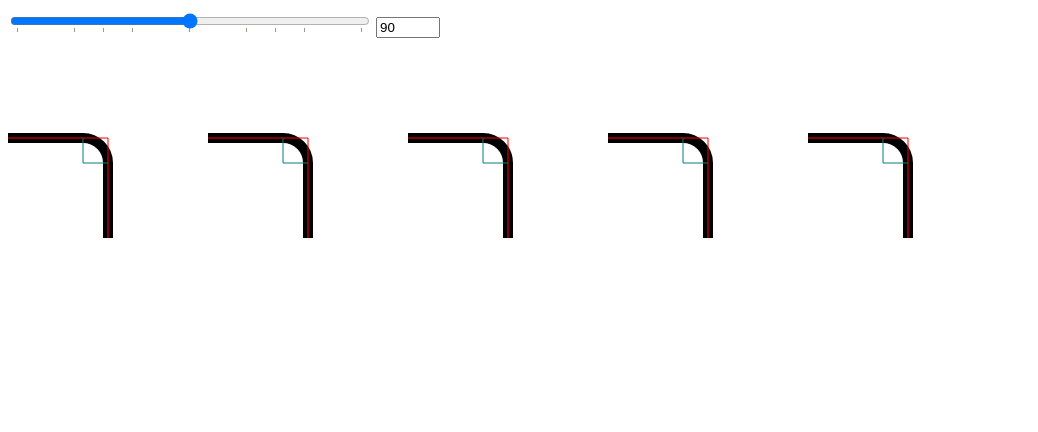
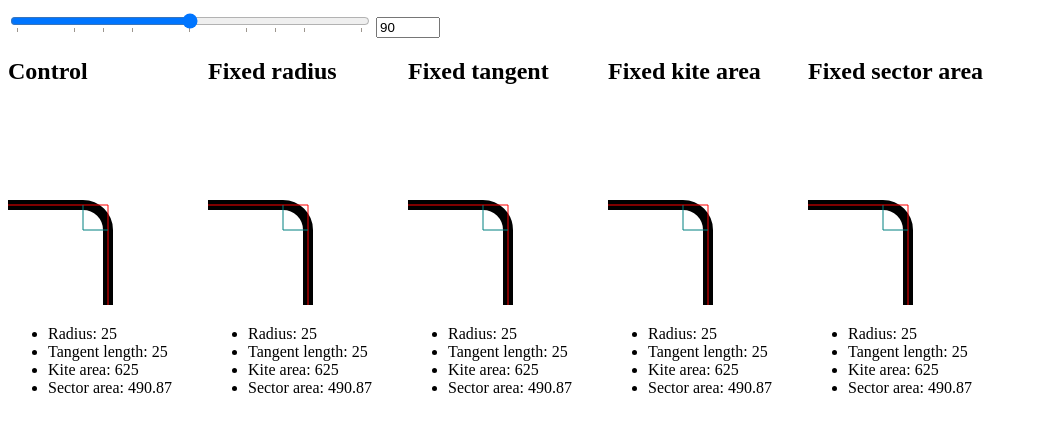
Before and after one commit to zyxw59/zyxw59.github.io, a plain HTML site: page curves/curves.html in a window 1280 px wide. Shown: the whole page, without its empty margins (0-1038 px from the left). Drawn offline with Linux system fonts and the light colour scheme.

Commit message:
add data about each curve

```diff
--- a/curves/curves.html
+++ b/curves/curves.html
@@ -6,7 +6,7 @@
 input[type="range"] {
   width: 360px;
 }
-svg {
+.tile {
   float: left;
 }
 path {
@@ -42,6 +42,24 @@ path.radii {
     </datalist>
     <div id="arcs">
     </div>
+    <template id="curve-tile-template">
+      <div class="tile">
+        <h2 class="tile-name"></h2>
+        <svg>
+          <path class="arc" />
+          <path class="guide" />
+          <path class="radii" />
+        </svg>
+        <form>
+          <ul>
+            <li><label>Radius: <output name="radius" for="angle-slider"></output></label></li>
+            <li><label>Tangent length: <output name="tangent" for="angle-slider"></output></label></li>
+            <li><label>Kite area: <output name="kite" for="angle-slider"></output></label></li>
+            <li><label>Sector area: <output name="sector" for="angle-slider"></output></label></li>
+          </ul>
+        </form>
+      </div>
+    </template>
     <script src="curves.js"></script>
   </body>
 </html>
--- a/curves/curves.js
+++ b/curves/curves.js
@@ -3,32 +3,52 @@
 const angleSlider = document.querySelector("#angle-slider");
 const angleText = document.querySelector("#angle-text");
 const arcDiv = document.querySelector("#arcs");
+const tileTemplate = document.querySelector("#curve-tile-template");
 
 const SVG_SIZE = 200;
-const createArc = () => {
-  const SVG_NS = "http://www.w3.org/2000/svg";
-  const svg = document.createElementNS(SVG_NS, "svg");
+const createArc = (name) => {
+  // const SVG_NS = "http://www.w3.org/2000/svg";
+  // const tile = document.createElement("div");
+  // tile.setAttribute("class", "tile");
+  // const svg = document.createElementNS(SVG_NS, "svg");
+  // svg.setAttribute("width", SVG_SIZE);
+  // svg.setAttribute("height", SVG_SIZE);
+  // const arc = document.createElementNS(SVG_NS, "path");
+  // arc.setAttribute("class", "arc");
+  // const guide = document.createElementNS(SVG_NS, "path");
+  // guide.setAttribute("class", "guide");
+  // const radii = document.createElementNS(SVG_NS, "path");
+  // radii.setAttribute("class", "radii");
+  // svg.appendChild(arc);
+  // svg.appendChild(guide);
+  // svg.appendChild(radii);
+
+  // const tileName = document.createElement("h2");
+  // tileName.appendChild(document.createTextNode(name));
+  // //const
+
+  // tile.appendChild(svg);
+  // arcDiv.appendChild(tile);
+  const tile = tileTemplate.content.cloneNode(true);
+  const header = tile.querySelector(".tile-name");
+  header.appendChild(document.createTextNode(name));
+  const svg = tile.querySelector("svg");
   svg.setAttribute("width", SVG_SIZE);
   svg.setAttribute("height", SVG_SIZE);
-  const arc = document.createElementNS(SVG_NS, "path");
-  arc.setAttribute("class", "arc");
-  const guide = document.createElementNS(SVG_NS, "path");
-  guide.setAttribute("class", "guide");
-  const radii = document.createElementNS(SVG_NS, "path");
-  radii.setAttribute("class", "radii");
-  svg.appendChild(arc);
-  svg.appendChild(guide);
-  svg.appendChild(radii);
-  arcDiv.appendChild(svg);
-  return {arc, guide, radii};
+  const arc = tile.querySelector("path.arc");
+  const guide = tile.querySelector("path.guide");
+  const radii = tile.querySelector("path.radii");
+  const data = tile.querySelector("form");
+  arcDiv.appendChild(tile);
+  return {arc, guide, radii, data};
 };
 
 const arcs = {
-  standard: createArc(),
-  fixedR: createArc(),
-  fixedL: createArc(),
-  fixedRL: createArc(),
-  fixedRRTheta: createArc(),
+  standard: createArc("Control"),
+  fixedR: createArc("Fixed radius"),
+  fixedL: createArc("Fixed tangent"),
+  fixedRL: createArc("Fixed kite area"),
+  fixedRRTheta: createArc("Fixed sector area"),
 };
 
 const degToRad = (degrees) => degrees * Math.PI / 180;
@@ -74,12 +94,10 @@ const APPROACH = SVG_SIZE;
 const CX = SVG_SIZE / 2;
 const CY = SVG_SIZE / 2;
 
-const arcPath = ({r, theta}) => {
-  const {cos, sin, halfTan} = trig(theta);
-  if (theta == 180) {
+const arcPath = ({r, l, cos, sin}) => {
+  if (!Number.isFinite(l)) {
     return `M ${CX - APPROACH},${CY} h ${APPROACH * 2}`;
   }
-  const l = r / halfTan;
   const dx = l * (1 - cos);
   const dy = l * sin;
   const remainder = APPROACH - l;
@@ -90,17 +108,14 @@ a ${r},${r} 0 0 1 ${dx},${dy}
 l ${-remainder * cos},${remainder * sin}`;
 };
 
-const guidePath = (theta) => {
-  const {cos, sin} = trig(theta);
+const guidePath = ({cos, sin}) => {
   return `\
 M ${CX - APPROACH},${CY}
 h ${APPROACH}
 l ${-APPROACH * cos},${APPROACH * sin}`;
 }
 
-const radiiPath = ({r, theta}) => {
-  const {cos, sin, halfTan} = trig(theta);
-  const l = r / halfTan;
+const radiiPath = ({r, l, cos, sin}) => {
   return `\
 M ${CX - l},${CY}
 v ${r}
@@ -109,10 +124,18 @@ l ${r * sin},${r * cos}`;
 
 const BASE_R = APPROACH / 8;
 
-const updateArc = ({arc, guide, radii, r, theta}) => {
-  arc.setAttribute("d", arcPath({r, theta}));
-  guide.setAttribute("d", guidePath(theta));
-  radii.setAttribute("d", radiiPath({r, theta}));
+const roundN = (x, n=0) => Math.round(x * 10**n) / 10**n;
+
+const updateArc = ({arc, guide, radii, data, r, theta}) => {
+  const {cos, sin, halfTan} = trig(theta);
+  const l = r / halfTan;
+  arc.setAttribute("d", arcPath({r, l, cos, sin}));
+  guide.setAttribute("d", guidePath({cos, sin}));
+  radii.setAttribute("d", radiiPath({r, l, cos, sin}));
+  data.elements["radius"].value = roundN(r, 2);
+  data.elements["tangent"].value = roundN(l, 2);
+  data.elements["kite"].value = roundN(r * l, 2);
+  data.elements["sector"].value = roundN(r * r * degToRad(180 - theta) / 2, 2);
 };
 
 const updateArcs = (theta) => {
```
